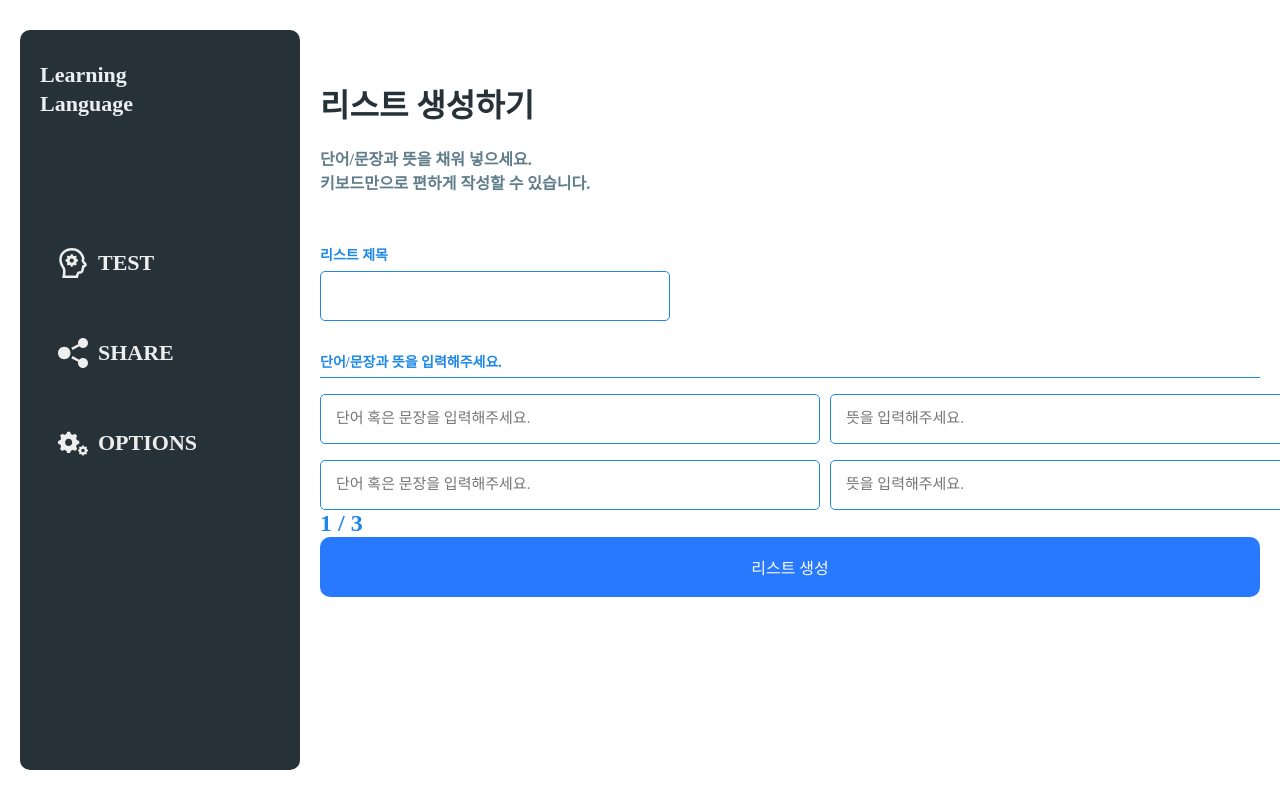
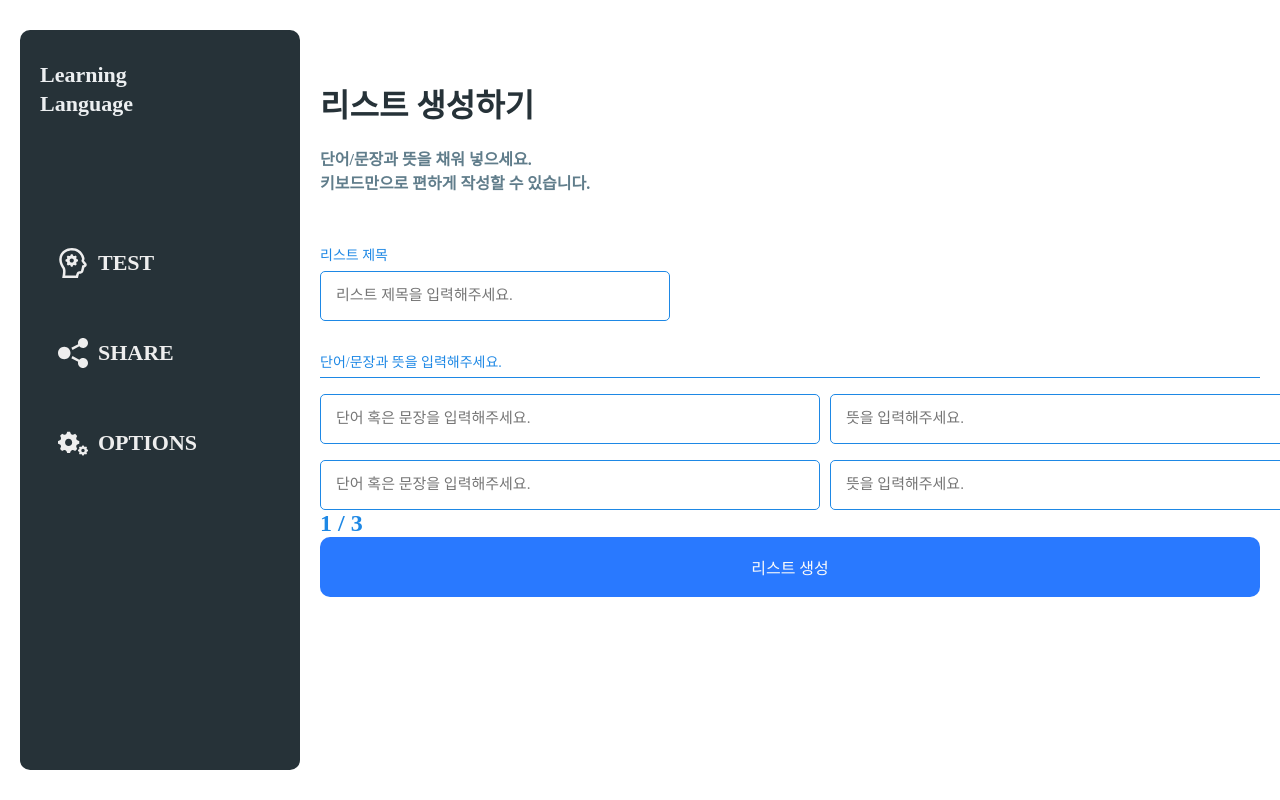
Before and after one commit to Dellil/LearningLanguage, a React (Create React App) app: page /create/list in a window 1280 px wide. Built offline with nearby package versions, Linux system fonts and the light colour scheme; a web font is replaced by a local one.

Commit message:
Add hover active style into button

```diff
--- a/src/components/Input/Input.tsx
+++ b/src/components/Input/Input.tsx
@@ -26,7 +26,6 @@ const inputLayout = css`
 
 const inputLabel = css`
 	color: ${palette.blue[600]};
-	font-weight: bold;
 	font-size: 14px;
 	line-height: 16.8px;
 
--- a/src/components/InputGroup/InputGroupLabel.tsx
+++ b/src/components/InputGroup/InputGroupLabel.tsx
@@ -14,7 +14,6 @@ const InputGroupLabel = (props: InputGroupLabelProps) => {
 };
 
 const label = css`
-	font-weight: bold;
 	font-size: 14px;
 
 	color: ${palette.blue[600]};
--- a/src/components/InputGroup/InputRow.tsx
+++ b/src/components/InputGroup/InputRow.tsx
@@ -47,6 +47,17 @@ const button = css`
 	&:not(:last-of-type) {
 		border-right: 1px solid ${palette.blue[600]};
 	}
+
+	transition: color, background-color 0.15s;
+	&:hover {
+		color: ${palette.white};
+		background-color: ${palette.blue.a400};
+	}
+
+	&:active {
+		color: ${palette.white};
+		background-color: ${palette.blue[900]};
+	}
 `;
 
 export default InputRow;
--- a/src/pages/List/CreateList.tsx
+++ b/src/pages/List/CreateList.tsx
@@ -15,7 +15,10 @@ const CreateList = (props: CreateListProps) => {
 				<h4 css={listCaption}>키보드만으로 편하게 작성할 수 있습니다.</h4>
 
 				<form css={form} onSubmit={e => e.preventDefault()}>
-					<Input label="리스트 제목" />
+					<Input
+						label="리스트 제목"
+						placeholder="리스트 제목을 입력해주세요."
+					/>
 
 					{/* InputGroup */}
 					<InputGroup />
```
